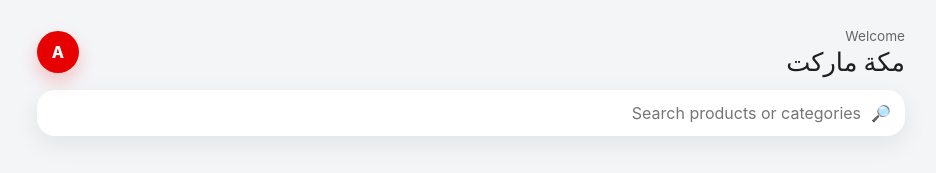
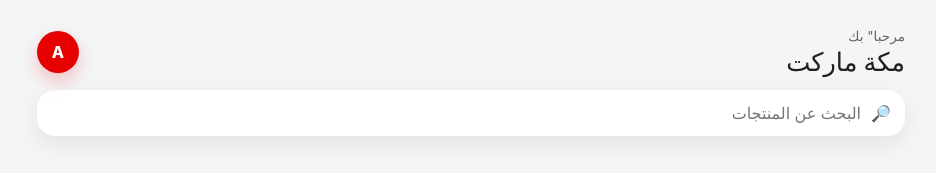
Before and after one commit to AhmedYousefHafiz/makkah-store, a React (Vite) app: page / in a window 1280 px wide. Shown: the top 173 px of the page, without its empty margins (169-1105 px from the left). Built offline with nearby package versions, Linux system fonts and the light colour scheme.

Commit message:
arabic header

```diff
--- a/src/components/Header.tsx
+++ b/src/components/Header.tsx
@@ -8,7 +8,7 @@
     <header className="app-header">
       <div className="header-top">
         <div>
-          <p className="welcome-text">Welcome</p>
+          <p className="welcome-text">مرحبا" بك</p>
           <h1>مكة ماركت</h1>
         </div>
         <div className="profile-button" aria-label="User profile">A</div>
@@ -18,7 +18,7 @@
         <span>🔎</span>
         <input
           value={searchText}
-          placeholder="Search products or categories"
+          placeholder="البحث عن المنتجات"
           onChange={(event) => onSearchChange(event.target.value)}
         />
       </label>
```
Also changed, not shown: 2 other files (tests, documents, lock files or other folders).
